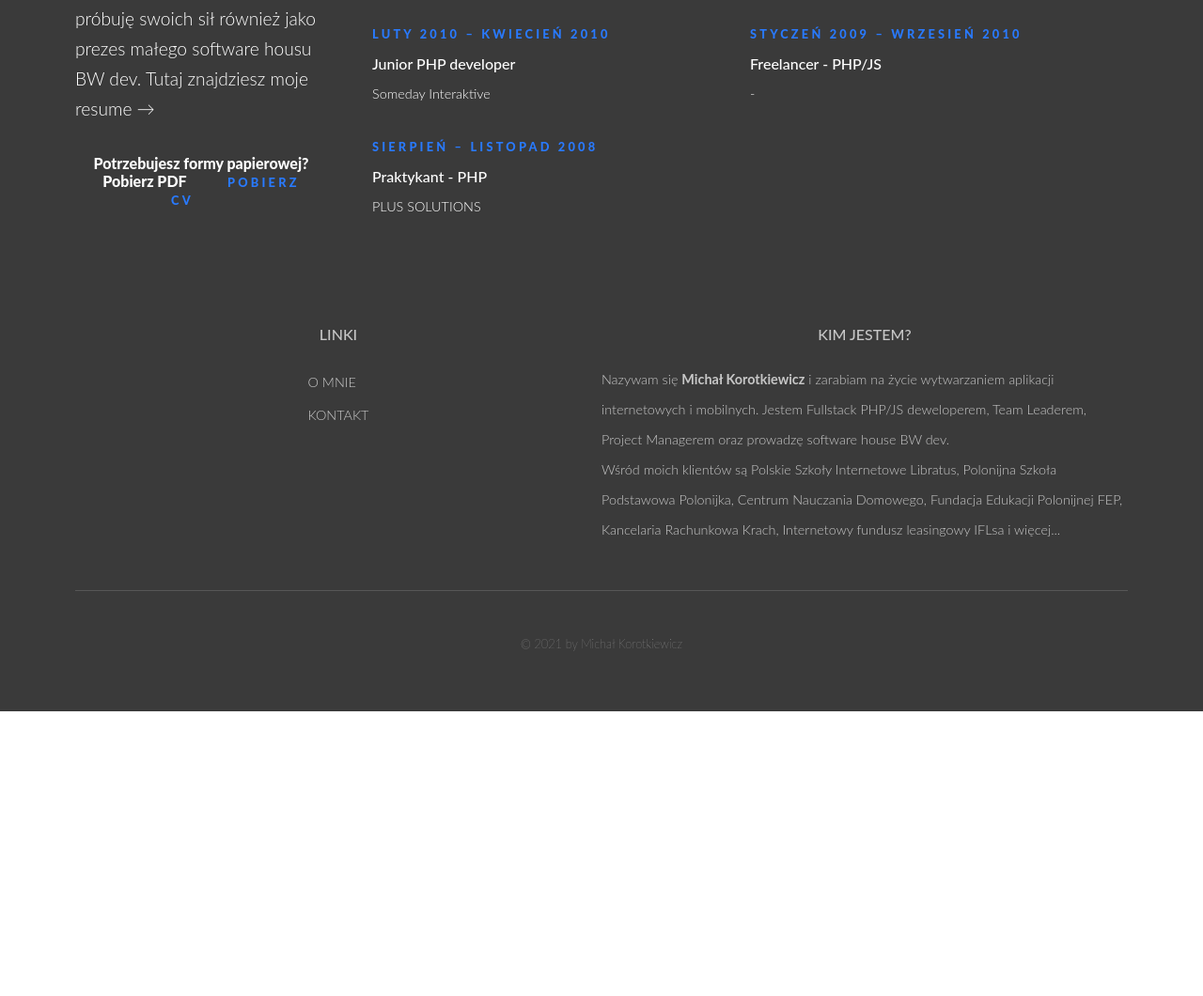
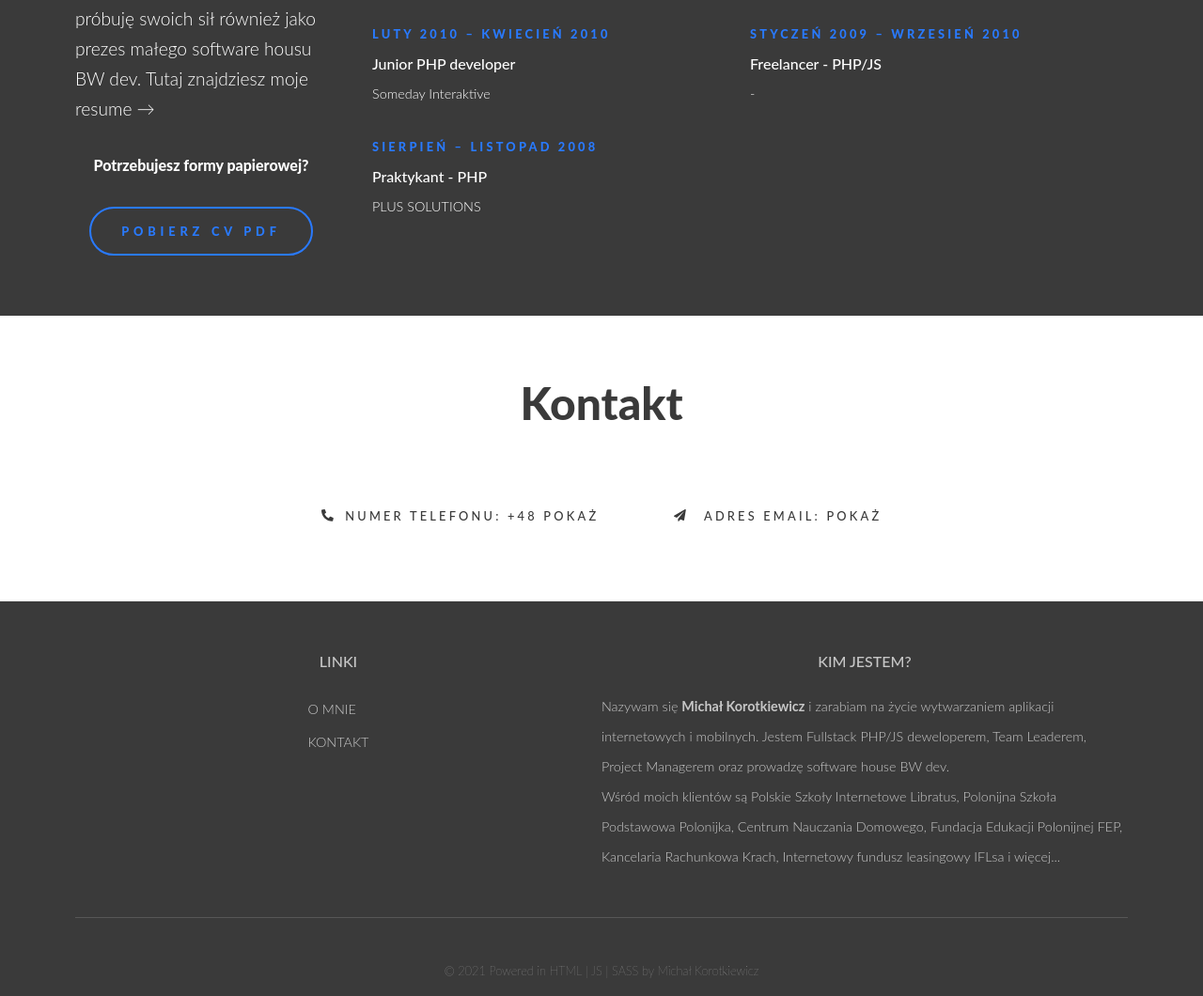
Before and after one commit to Korotkiewicz/michal, a website: page index.html in a window 1280 px wide. Shown: the part 1424-2484 px from the top of the page at 94% size. Before the commit the page ends 2181 px from the top, so only its background shows below. Drawn offline with nearby package versions, Linux system fonts and the light colour scheme; a web font is replaced by a local one.

Commit message:
all section almost done

```diff
--- a/assets/js/main.js
+++ b/assets/js/main.js
@@ -1,20 +1,52 @@
 (() => {
-    let replaceYearEl = document.getElementById('current-year');
-    let experienceDurationEl = document.getElementById('experience-duration');
+  let replaceYearEl = $("#current-year");
+  let experienceDurationEl = $("#experience-duration");
   const currentYear = new Date().getFullYear();
   const startWorkAt = new Date(2008, 8, 1);
-    const experienceDuration = new Date(new Date().getTime() - startWorkAt.getTime()).getFullYear() - 1970;
-    const plDurationText = { 10: 'dziesięciu', 11: 'jedenastu', 12: 'dwunastu', 13: 'trzynasta', 14: 'czternastu', 15: 'piętnastu', 16: 'szternastu', 17: 'siedemnastu', 18: 'osiemnastu', 19: 'dziewiętnastu', 20: 'dwudziestu'};
+  const experienceDuration =
+    new Date(new Date().getTime() - startWorkAt.getTime()).getFullYear() - 1970;
+  const plDurationText = {
+    10: "dziesięciu",
+    11: "jedenastu",
+    12: "dwunastu",
+    13: "trzynasta",
+    14: "czternastu",
+    15: "piętnastu",
+    16: "szternastu",
+    17: "siedemnastu",
+    18: "osiemnastu",
+    19: "dziewiętnastu",
+    20: "dwudziestu",
+  };
 
-    if (replaceYearEl) {
-        replaceYearEl.innerText = currentYear;
+  if (replaceYearEl.length > 0) {
+    replaceYearEl.text(currentYear);
   }
 
-    if (experienceDurationEl && plDurationText[experienceDuration]) {
+  if (experienceDurationEl.length > 0 && plDurationText[experienceDuration]) {
     if (plDurationText[experienceDuration]) {
-            experienceDurationEl.innerText = plDurationText[experienceDuration];
+      experienceDurationEl.text(plDurationText[experienceDuration]);
     } else {
-            experienceDurationEl.innerText = 'X';
+      experienceDurationEl.text("X");
     }
   }
+
+  $(".show-phone-number, .show-email-address").each((index, el) => {
+    let $wrapper = $(el);
+    let $replaceElement = $wrapper.find(".replace");
+
+    $wrapper.click((event) => {
+      event.preventDefault();
+
+      if ($wrapper.data("phone")) {
+        $replaceElement.text($wrapper.data("phone"));
+        $wrapper.attr("href", "callto:" + $wrapper.data("phone"));
+      } else if ($wrapper.data("email")) {
+        $replaceElement.text($wrapper.data("email"));
+        $wrapper.attr("href", "mailto:" + $wrapper.data("email"));
+      }
+
+      $wrapper.off("click");
+    });
+  });
 })();
--- /dev/null
+++ b/assets/sass/_article.scss
@@ -0,0 +1,30 @@
+.article {
+    &__header {
+        @include header;
+    }
+
+    &__text {
+        @include text;
+    }
+
+    &__buttons {
+        display: flex;
+        justify-content: space-around;
+        align-items: center;
+        margin: 2rem 0;
+    }
+
+    &__button {
+        color: $primary-text-color;
+        border-width: 0px;
+
+        &--primary {
+            border: 2px solid $primary-text-color;
+
+            &:hover {
+                background-color: $primary-text-color;
+                color: $second-text-color;
+            }
+        }
+    }
+}
--- a/assets/sass/_buttons.scss
+++ b/assets/sass/_buttons.scss
@@ -3,6 +3,7 @@
   border-radius: 2rem;
   color: $primary-text-color;
   cursor: pointer;
+  display: inline-block;
   font-size: 0.8rem;
   letter-spacing: 0.2rem;
   padding: 1.2rem 2.5rem;
@@ -14,6 +15,17 @@
   -o-transition: background 0.5s;
   transition: background 0.5s;
 
+  -webkit-transition: color 0.5s;
+  -moz-transition: color 0.5s;
+  -o-transition: color 0.5s;
+  transition: color 0.5s;
+
+  transition-timing-function: ease-in-out;
+
+  &:hover {
+    color: $success-text-color;
+  }
+
   &--primary {
     border: 2px solid $primary-text-color;
 
--- /dev/null
+++ b/assets/sass/_contact.scss
@@ -0,0 +1,17 @@
+.contact {
+    padding: 2rem 0;
+    display: flex;
+    flex-direction: column;
+    justify-content: center;
+    align-items: center;
+
+    &__header {
+        flex: 1;
+        @include header;
+        text-align: center;
+    }
+
+    &__info {
+
+    }
+}
--- a/assets/sass/_main_section.scss
+++ b/assets/sass/_main_section.scss
@@ -1,7 +1,6 @@
 .main {
     padding: 2rem 0;
     display: flex;
-    color: $primary-text-color;
 
     &__aside {
         flex: 2;
@@ -29,36 +28,6 @@
         flex: 3;
     }
 
-    .article {
-        &__header {
-            @include header;
-        }
-
-        &__text {
-            @include text;
-        }
-
-        &__buttons {
-            display: flex;
-            justify-content: space-around;
-            align-items: center;
-            margin: 2rem 0;
-        }
-
-        &__button {
-            color: $primary-text-color;
-
-            &--primary {
-                border: 2px solid $primary-text-color;
-
-                &:hover {
-                    background-color: $primary-text-color;
-                    color: $second-text-color;
-                }
-            }
-        }
-    }
-
     &__my-photo {
         width:20rem;
         height:20rem;
--- a/assets/sass/_nav.scss
+++ b/assets/sass/_nav.scss
@@ -7,5 +7,12 @@
     &__link {
         text-decoration: none;
         text-transform: uppercase;
+        padding: 2rem 1rem;
+        border-radius: 2px 2px;
+
+        &:hover {
+            color: $success-text-color;
+            background-color: $second-text-color;
+        }
     }
 }
--- a/assets/sass/_question_how_section.scss
+++ b/assets/sass/_question_how_section.scss
@@ -1,6 +1,5 @@
 .question-how {
     padding: 2rem 0;
-    color: $primary-text-color;
 
     &__header {
         @include header;
--- a/assets/sass/_question_what_section.scss
+++ b/assets/sass/_question_what_section.scss
@@ -12,15 +12,25 @@
     padding-top: 2rem;
   }
 
+  &__resume-text {
+    @include header;
+    font-size: 1rem;
+    line-height: 1.5rem;
+    padding: 0 0 2rem 0;
+  }
+
   &__button {
-    color: $primary-color;
+    color: $second-text-color;
+    letter-spacing: 0.3rem;
+    padding: 1rem 2rem;
 
     &--primary {
+      color: $primary-color;
       border: 2px solid $primary-color;
 
       &:hover {
-        background-color: $primary-text-color;
-        color: $second-text-color;
+        background-color: $primary-color;
+        color: $primary-text-color;
       }
     }
   }
--- a/assets/sass/_resume.scss
+++ b/assets/sass/_resume.scss
@@ -8,7 +8,7 @@
 
     &__date {
         @include header;
-        color: $primary-color;
+        color: $success-text-color;
         letter-spacing: 0.2rem;
         font-size: 0.8rem;
         padding: 0.5rem 0;
--- a/assets/sass/_variables.scss
+++ b/assets/sass/_variables.scss
@@ -7,6 +7,7 @@ $white-color: #fff;
 $primary-text-color: $dark-color;
 $second-text-color: $white-color;
 $third-text-color: $light-color;
+$success-text-color: $primary-color;
 
 @include lato-include-font("black");
 @include lato-include-font("medium");
--- a/assets/sass/main.scss
+++ b/assets/sass/main.scss
@@ -5,10 +5,12 @@
 @import "main_section";
 @import "buttons";
 @import "columns";
+@import "article";
 @import "resume";
 @import "footer";
 @import "question_how_section";
 @import "question_what_section";
+@import "contact";
 
 
 * {
@@ -19,6 +21,7 @@
 
 body {
     font-size: 20px;
+    color: $primary-text-color;
     @include lato-font('medium');
 }
 
--- a/index.html
+++ b/index.html
@@ -11,6 +11,7 @@
     <meta name="description" content="" />
     <meta name="viewport" content="width=device-width, initial-scale=1" />
     <link rel="stylesheet" href="/assets/css/style.css" />
+    <script src="https://code.jquery.com/jquery-3.5.1.min.js"></script>
     <script defer src="/assets/js/brands.min.js"></script>
     <script defer src="/assets/js/solid.min.js"></script>
     <script defer src="/assets/js/fontawesome.min.js"></script>
@@ -27,15 +28,17 @@
         <h1 class="header__name">
           <a class="header__link" href="/">Michał Korotkiewicz</a>
         </h1>
-        <h2 class="header__title">programowanie, zarządzanie, prowadzenie</h2>
+        <h2 class="header__title">
+          programowanie, zarządzanie, przedsiębranie
+        </h2>
       </div>
       <nav class="header__nav">
         <ul class="header__list nav">
           <li class="nav__item header__item">
-            <a class="header__link nav__link" href="#omnie">O mnie</a>
+            <a class="header__link nav__link" href="#resume">O mnie</a>
           </li>
           <li class="nav__item header__item">
-            <a class="header__link nav__link" href="#kontakt">Kontakt</a>
+            <a class="header__link nav__link" href="#contact">Kontakt</a>
           </li>
         </ul>
       </nav>
@@ -100,8 +103,8 @@
       </div>
     </section>
 
-    <section class="question-what container">
-      <h3 class="question-what__header">Co i jak długo robię?</h3>
+    <section id="resume" class="question-what container">
+      <h3 class="question-what__header">Co i jak długo już robię?</h3>
       <div class="question-what__columns columns">
         <div class="columns__column">
           <div class="columns__text">
@@ -112,8 +115,15 @@
             znajdziesz moje resume →
           </div>
           <div class="columns__footer">
-            Potrzebujesz formy papierowej? Pobierz PDF
-            <a class="question-what__button button" href="#" attachment>Pobierz CV</a>
+            <p class="question-what__resume-text">
+              Potrzebujesz formy papierowej?
+            </p>
+            <a
+              class="question-what__button question-what__button--primary button"
+              href="javascript:alert('W trakcie przygotowania...');"
+              attachment
+              >Pobierz CV PDF</a
+            >
           </div>
         </div>
         <div class="columns__column columns__column--three-times-wider">
@@ -166,6 +176,30 @@
           </div>
         </div>
       </div>
+    </section>
+
+    <section class="contact container">
+      <article class="contact__info article">
+        <h3 id="contact" class="contact__header article__header">Kontakt</h3>
+        <div class="article__buttons">
+          <a
+            class="article__button button article__button--transparent show-phone-number"
+            data-phone="+48 602193108"
+          >
+            <i class="fas fa-phone-alt" aria-hidden="true"></i> &nbsp;<span
+              class="replace"
+              >numer telefonu: +48 Pokaż</span
+            >
+          </a>
+          <a
+            class="article__button button article__button--transparent show-email-address"
+            data-email="korotm@gmail.com"
+          >
+            <i class="fas fa-paper-plane" aria-hidden="true"></i> &nbsp;
+            <span class="replace">adres email: Pokaż </span>
+          </a>
+        </div>
+      </article>
     </section>
 
     <footer class="footer container">
@@ -227,7 +261,8 @@
         </p>
       </section>
       <div class="footer__copyright">
-        &copy; <span id="current-year">2021</span> by Michał Korotkiewicz
+        &copy; <span id="current-year">2021</span> Powered in HTML | JS | SASS
+        by Michał Korotkiewicz
       </div>
     </footer>
 
```
Also changed, not shown: assets/css/style.css. Lines whose indentation alone changed are shown as unchanged.
